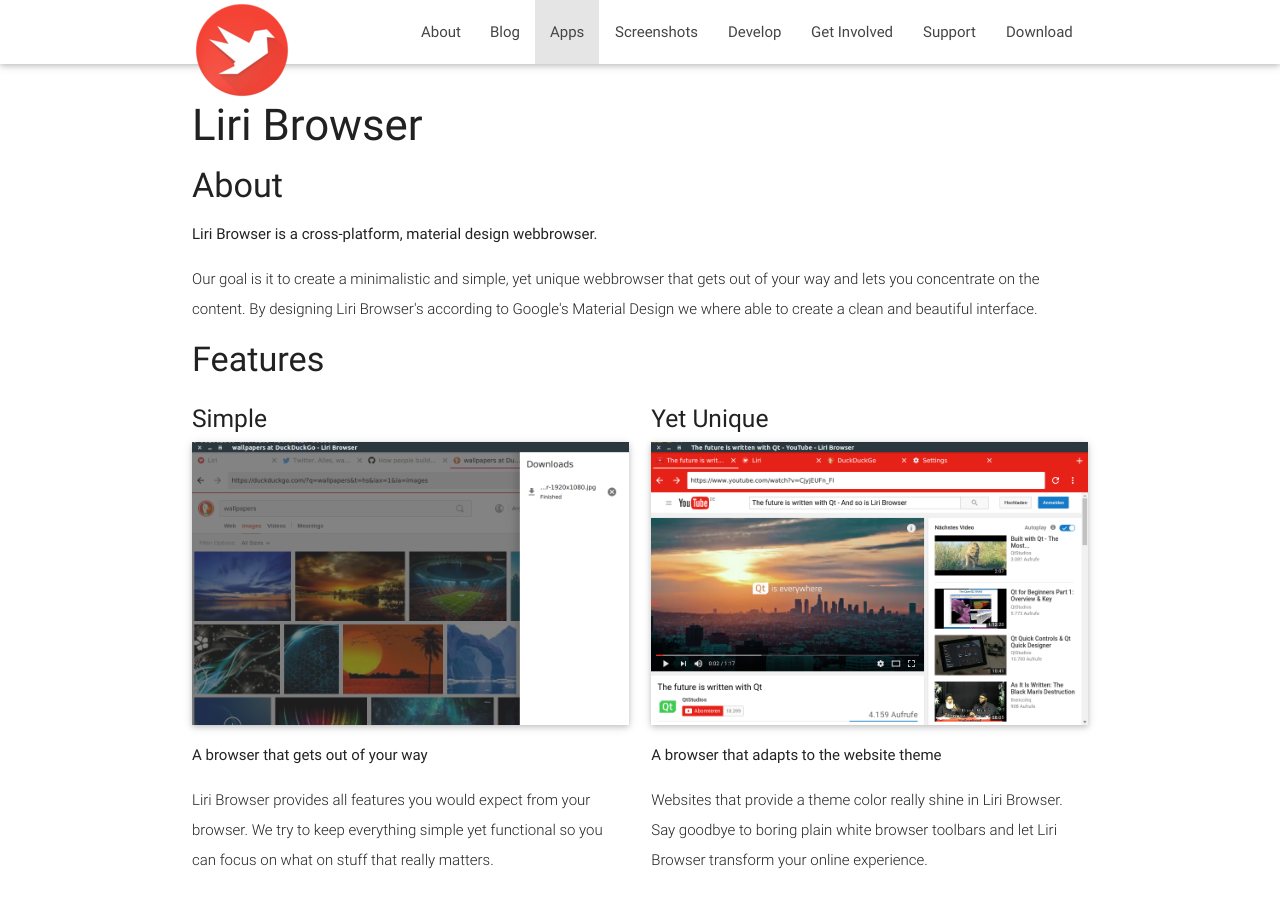
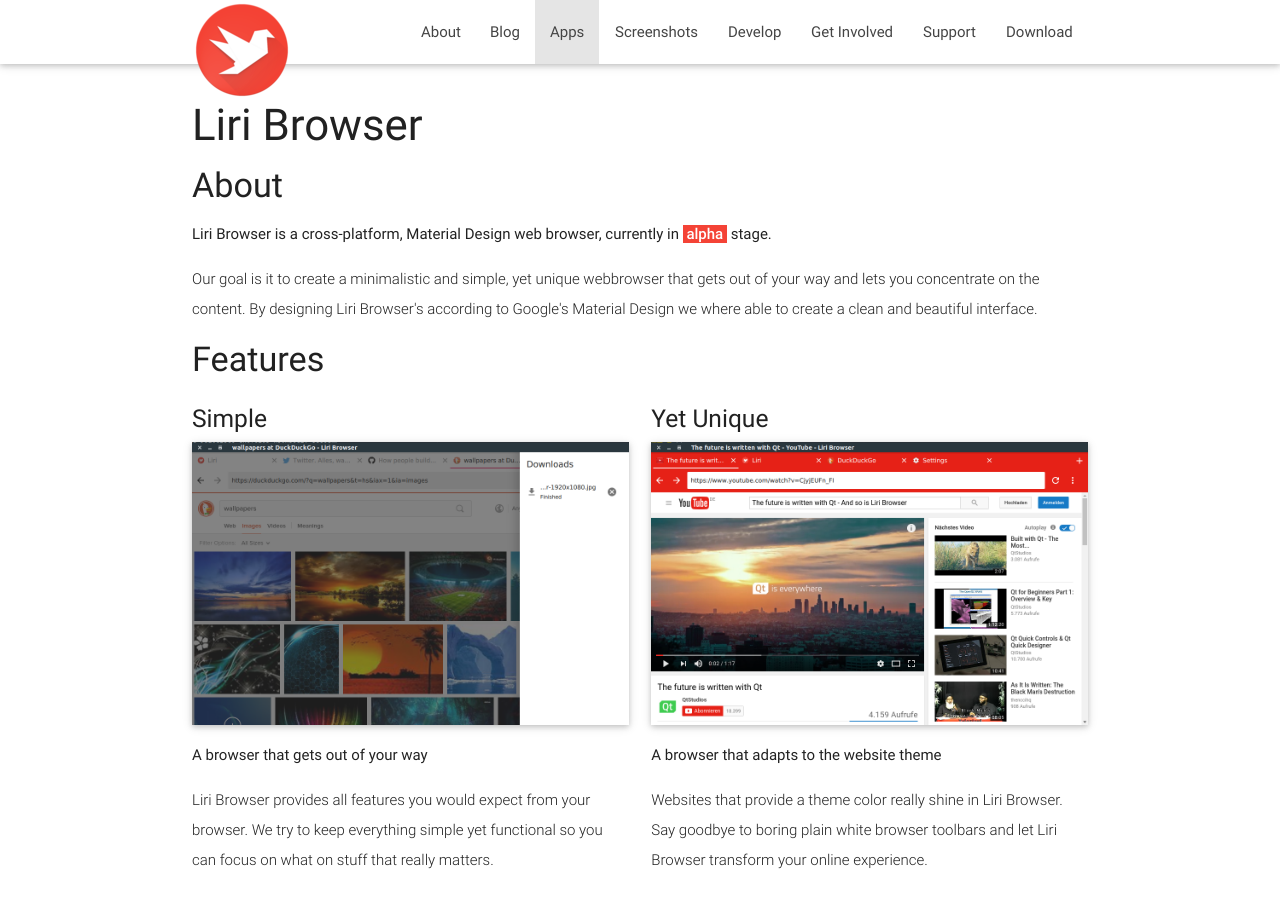
Before and after one commit to lirios/lirios.github.io, a Jekyll site: the page built from apps/browser.html, in a window 1280 px wide and 900 px high. Built offline with Jekyll 4.4.1, drawn with Linux system fonts in a browser that asks for light colours; nearby versions of some CDN libraries; a script that is not in the unit is left out.

Commit message:
Browser: add alpha warning

```diff
--- a/apps/browser.html
+++ b/apps/browser.html
@@ -10,7 +10,8 @@
       <h3>Liri Browser</h3>
       <h4>About</h4>
       <p>
-        Liri Browser is a cross-platform, material design webbrowser.
+        Liri Browser is a cross-platform, Material Design web browser,
+        currently in <span class="red white-text"><strong>&nbsp;alpha&nbsp;</strong></span> stage.
       </p>
       <p class="light">
         Our goal is it to create a minimalistic and simple, yet unique webbrowser that gets out of your way and lets you concentrate on the content.
```
